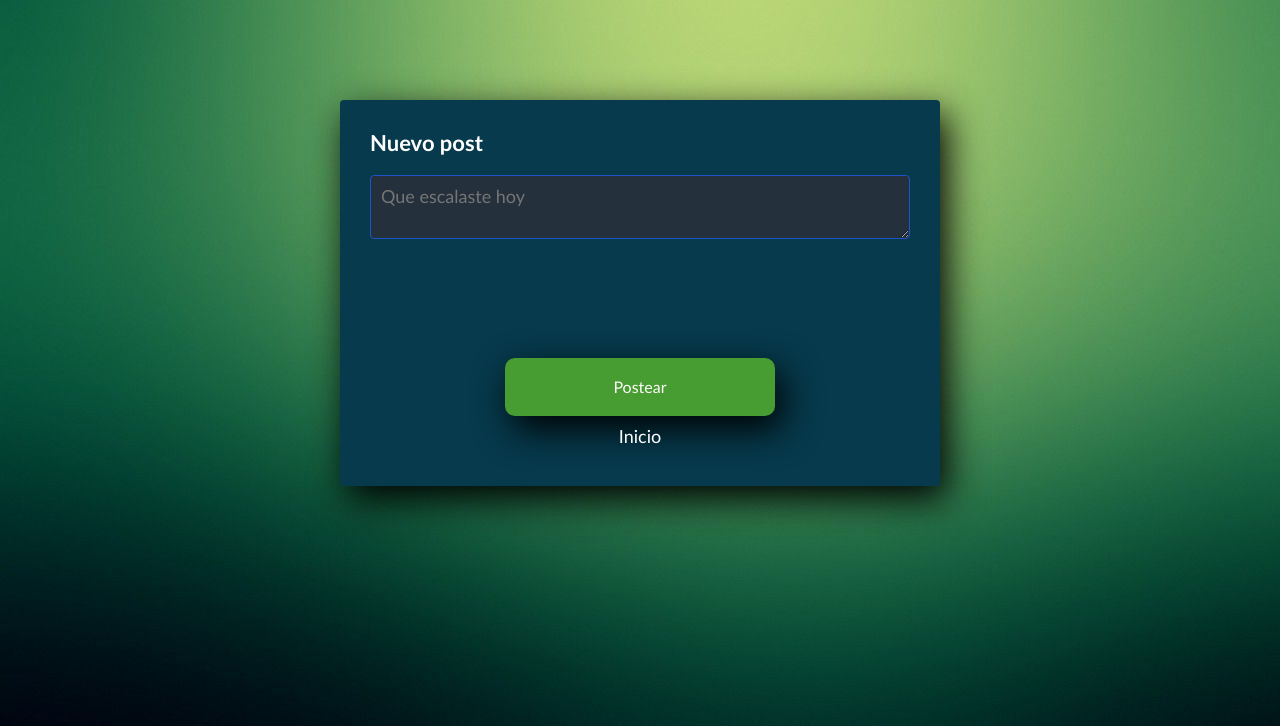
After one commit to sebastian-blip/blog_pepe, a Django app: page /newpost/ in a window 1280 px wide. The commit adds this page. Shown: the top 726 px of the page. Run offline with Django 4.2, Linux system fonts and the light colour scheme; a user stored in the database is signed in; data comes from the database, SQL or seed files in the repository; both versions use the stored data as it was after the commit.

Commit message:
feat:se crea formulario de post

```diff
--- a/Pepe/Pepeescalada/forms.py
+++ b/Pepe/Pepeescalada/forms.py
@@ -1,7 +1,7 @@
 from django import forms
 from django.contrib.auth.forms import UserCreationForm
 from django.contrib.auth.models import User
-from .models import Ejercicio
+from .models import Ejercicio, Posteado
 
 
 class Registrousuario(UserCreationForm):
@@ -49,3 +49,15 @@ class EjercioForm(forms.ModelForm):
     class Meta:
         model = Ejercicio
         fields = ['nombre_ejercicio', 'repeticiones', 'series']
+
+
+class Nuevopost(forms.ModelForm):
+
+    contenido = forms.CharField(label="",
+        widget=forms.Textarea(
+            attrs={'rows': 2, 'placeholder': 'Que escalaste hoy', 'class': "controls"}),
+        required=True)
+
+    class Meta:
+        model = Posteado
+        fields = ['contenido']
--- a/Pepe/Pepeescalada/templates/blog/layout.html
+++ b/Pepe/Pepeescalada/templates/blog/layout.html
@@ -16,7 +16,7 @@
 			<ul>
 				{% if request.user.is_authenticated %}
 				<li><a href="#">Inicio</a></li>
-				<li><a href="#">Nuevo post</a></li>
+				<li><a href="{% url 'newpost' %}">Nuevo post</a></li>
 				<li><a href="{% url 'salir' %}">Salir</a></li>
 				{% else %}
 				<li><a href="{% url 'registro' %}">Registrarse</a></li>
--- /dev/null
+++ b/Pepe/Pepeescalada/templates/blog/posteo.html
@@ -0,0 +1,15 @@
+{% extends 'blog/formulariobase.html' %}
+{% block content %}
+<form class="form" method="post">
+  {% csrf_token %}
+    <h4>Nuevo post</h4>
+  {% for field in form %}
+     <div class="fieldWrapper">
+        {{ field.errors }}
+        {{ field.label_tag }} {{ field }}
+    </div>
+  {% endfor %}
+  <button type="submit" class="form-register" id="submit">Postear</button>
+</form>
+<p><a href="{% url 'feed' %}">Inicio</a></p>
+{% endblock %}
--- a/Pepe/Pepeescalada/urls.py
+++ b/Pepe/Pepeescalada/urls.py
@@ -2,7 +2,7 @@ from django.urls import path
 from django.conf import settings
 from django.conf.urls.static import static
 from django.contrib.auth.views import LoginView, LogoutView
-from .views import feed, profile, registro, agregar_ejercicio, guardado
+from .views import feed, profile, registro, agregar_ejercicio, guardado, nuevo_post
 
 
 urlpatterns = [
@@ -15,4 +15,5 @@ urlpatterns = [
          name='salir'),
     path('nuevoejercicio/', agregar_ejercicio, name='ejercicio'),
     path('Guardado/', guardado, name='guardado'),
+    path('newpost/', nuevo_post, name='newpost'),
 ] + static(settings.MEDIA_URL, document_root=settings.MEDIA_ROOT)
--- a/Pepe/Pepeescalada/views.py
+++ b/Pepe/Pepeescalada/views.py
@@ -1,7 +1,8 @@
-from django.shortcuts import render, redirect
+from django.shortcuts import render, redirect, get_object_or_404
 from .models import Posteado, Ejercicio
-from .forms import Registrousuario, EjercioForm
+from .forms import Registrousuario, EjercioForm, Nuevopost
 from django.contrib import messages
+from django.contrib.auth.models import User
 
 
 def feed(request):
@@ -47,3 +48,18 @@ def agregar_ejercicio(request):
     else:
         form = EjercioForm()
     return render(request, 'blog/registroEjercicio.html', {'form': form})
+
+
+def nuevo_post(request):
+    current_user = get_object_or_404(User, pk=request.user.pk)
+    if request.method == 'POST':
+        form = Nuevopost(request.POST)
+        if form.is_valid():
+            post = form.save(commit=False)
+            post.user = current_user
+            post.save()
+            messages.success(request, 'post nuevo')
+            return redirect('feed')
+    else:
+        form = Nuevopost()
+    return render(request, 'blog/posteo.html', {'form': form})
```
Also changed, not shown: Pepe/db.sqlite3.
